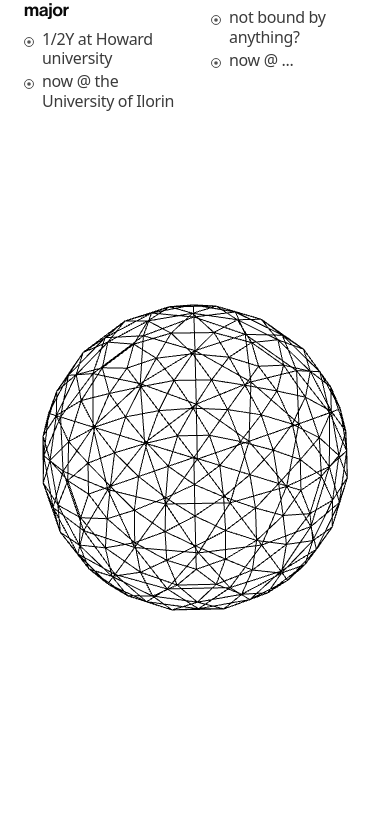
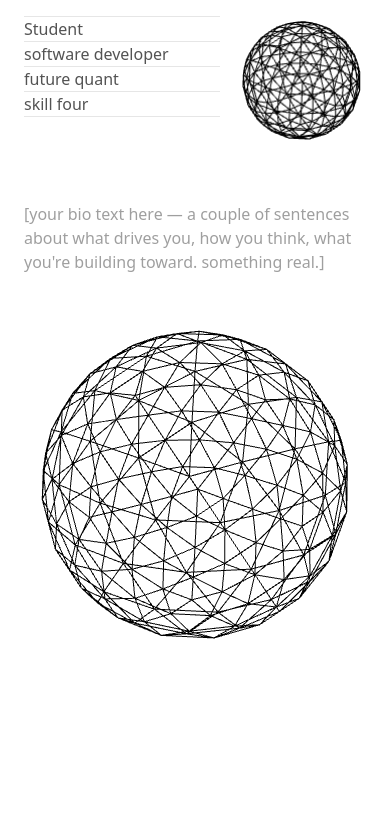
Before and after one commit to sforslime/my-site, a Next.js app: page / in a window 390 px wide. Shown: the part 856-1687 px from the top of the page. Built offline with nearby package versions, Linux system fonts and the light colour scheme; a web font is replaced by a local one.

Commit message:
Add ScrollFadeText component for scroll-based opacity effect and update Home layout

```diff
--- a/app/page.tsx
+++ b/app/page.tsx
@@ -1,6 +1,7 @@
 import Link from "next/link";
 import Typewriter from "@/components/Typewriter";
 import WireframeSphere from "@/components/WireframeSphereClient";
+import ScrollFadeText from "@/components/ScrollFadeText";
 
 const roles = [
   {
@@ -23,7 +24,7 @@ const roles = [
   {
     n: "03",
     title: "hobbies...",
-    items: ["basketballlll!!!", "music🎧",],
+    items: ["basketballlll!!!", "music🎧"],
   },
   {
     n: "04",
@@ -34,9 +35,7 @@ const roles = [
 
 const skills = ["Student", "software developer", "future quant", "skill four"];
 
-const rotatingWords = [
-  "i'm a 18 y/o...",
-];
+const rotatingWords = ["i'm a 18 y/o..."];
 
 function Bullet() {
   return (
@@ -49,20 +48,8 @@ function Bullet() {
   );
 }
 
-export default function Home() {
+function SocialIcons() {
   return (
-    <section className="px-6 md:pl-6 md:pr-12 pt-8 pb-24">
-      <div className="relative grid grid-cols-10 gap-8 items-start">
-        {/* column dividers */}
-        <div aria-hidden className="hidden md:block pointer-events-none absolute inset-y-0 left-[30%] w-px bg-rule" />
-        <div aria-hidden className="hidden md:block pointer-events-none absolute inset-y-0 left-[80%] w-px bg-rule" />
-
-        {/* LEFT — sticky */}
-        <aside className="col-span-10 md:col-span-3 md:sticky md:top-[calc(var(--nav-h)+2rem)] md:self-start flex flex-col gap-6 md:h-[calc(100vh-var(--nav-h)-3rem)]">
-          <h1 className="text-[clamp(2.5rem,8vw,90px)] font-light tracking-[-0.2px] leading-[1.1]">
-            hi!<br />i&apos;m AYO!.
-          </h1>
-
     <div className="flex flex-row items-center gap-5 text-ink/80">
       <a href="#" aria-label="Instagram" className="hover:opacity-60">
         <svg viewBox="0 0 24 24" width="18" height="18" fill="none" stroke="currentColor" strokeWidth="1.75" strokeLinecap="round" strokeLinejoin="round">
@@ -87,21 +74,12 @@ export default function Home() {
         </svg>
       </a>
     </div>
+  );
+}
 
-          <ul className="text-[16px] font-light text-ink/70 mt-auto mb-12 border-b border-rule">
-            {skills.map((s) => (
-              <li key={s} className="border-t border-rule py-0.3">{s}</li>
-            ))}
-          </ul>
-        </aside>
-
-        {/* MIDDLE — scrolls */}
-        <div className="col-span-10 md:col-span-5 flex flex-col gap-10">
-          <p className="text-[16px] font-light text-ink/70">
-            <Typewriter words={rotatingWords} />
-          </p>
-
-          <div className="grid grid-flow-col grid-rows-2 grid-cols-2 gap-x-8 gap-y-10">
+function RoleList() {
+  return (
+    <>
       {roles.map((r) => (
         <div key={r.n}>
           <h2 className="text-[18px] font-medium leading-[1.2] tracking-normal mb-2">
@@ -122,16 +100,89 @@ export default function Home() {
           </ul>
         </div>
       ))}
+    </>
+  );
+}
+
+function SkillsList({ className }: { className?: string }) {
+  return (
+    <ul className={`text-[16px] font-light text-ink/70 border-b border-rule ${className ?? ""}`}>
+      {skills.map((s) => (
+        <li key={s} className="border-t border-rule py-0.3">{s}</li>
+      ))}
+    </ul>
+  );
+}
+
+export default function Home() {
+  return (
+    <section className="pt-6 pb-24">
+
+      {/* ── MOBILE (hidden on md+) ───────────────────────── */}
+      <div className="md:hidden px-6 flex flex-col gap-6">
+        <h1 className="text-[64px] font-light tracking-[-0.2px] leading-[1.0]">
+          hi!<br />i&apos;m AYO!.
+        </h1>
+
+        <div className="flex items-center justify-between">
+          <SocialIcons />
+          <Link
+            href="/work"
+            className="inline-flex items-center gap-2 bg-ink text-paper rounded-full px-5 py-2.5 text-[15px] font-medium hover:opacity-90 transition"
+          >
+            view work <span aria-hidden>⇒</span>
+          </Link>
         </div>
 
+        <div className="flex flex-col gap-6">
+          <p className="text-[16px] font-light text-ink/70">i&apos;m a</p>
+          <div className="flex flex-col gap-8">
+            <RoleList />
+          </div>
+        </div>
+
+        <div className="flex gap-4 items-start mt-4">
+          <SkillsList className="flex-1" />
+          <WireframeSphere className="w-[38%] aspect-square" />
+        </div>
+
+        <ScrollFadeText className="text-[16px] font-light leading-[1.5] text-ink mt-8">
+          [your bio text here — a couple of sentences about what drives you,
+          how you think, what you&apos;re building toward. something real.]
+        </ScrollFadeText>
+
+        <WireframeSphere className="w-full aspect-square mt-4" />
+      </div>
+
+      {/* ── DESKTOP (hidden on mobile) ───────────────────── */}
+      <div className="hidden md:block px-6 md:pl-6 md:pr-12 pt-2">
+        <div className="relative grid grid-cols-10 gap-8 items-start">
+          <div aria-hidden className="pointer-events-none absolute inset-y-0 left-[30%] w-px bg-rule" />
+          <div aria-hidden className="pointer-events-none absolute inset-y-0 left-[80%] w-px bg-rule" />
+
+          {/* LEFT — sticky */}
+          <aside className="col-span-3 sticky top-[calc(var(--nav-h)+2rem)] self-start flex flex-col gap-6 h-[calc(100vh-var(--nav-h)-3rem)]">
+            <h1 className="text-[clamp(2.5rem,8vw,90px)] font-light tracking-[-0.2px] leading-[1.1]">
+              hi!<br />i&apos;m AYO!.
+            </h1>
+            <SocialIcons />
+            <SkillsList className="mt-auto mb-12" />
+          </aside>
+
+          {/* MIDDLE — scrolls */}
+          <div className="col-span-5 flex flex-col gap-10">
+            <p className="text-[16px] font-light text-ink/70">
+              <Typewriter words={rotatingWords} />
+            </p>
+            <div className="grid grid-flow-col grid-rows-2 grid-cols-2 gap-x-8 gap-y-10">
+              <RoleList />
+            </div>
             <WireframeSphere className="w-full aspect-square" />
-
-          {/* extra scroll space so sticky effect is visible — replace with real content */}
             <div className="h-[60vh]" aria-hidden />
           </div>
 
           {/* RIGHT — sticky */}
-        <aside className="col-span-10 md:col-span-2 md:sticky md:top-[calc(var(--nav-h)+2rem)] md:self-start flex flex-col items-start md:items-end gap-6 md:h-[calc(100vh-var(--nav-h)-3rem)]">
+          <aside className="col-span-2 sticky top-[calc(var(--nav-h)+2rem)] self-start flex flex-col items-end gap-6 h-[calc(100vh-var(--nav-h)-3rem)]">
             <div className="flex items-center gap-2 text-[16px] font-medium">
               <span className="inline-block w-2 h-2 rounded-full bg-emerald-500" />
               <span>available :)</span>
@@ -143,7 +194,6 @@ export default function Home() {
               view work <span aria-hidden>→</span>
             </Link>
             <p className="text-[16px] font-light text-ink/70">☆ based in Lagos</p>
-
             <a
               href="mailto:hello@yourdomain.com"
               className="mt-auto text-[16px] font-light text-ink/70 hover:opacity-60"
@@ -152,6 +202,8 @@ export default function Home() {
             </a>
           </aside>
         </div>
+      </div>
+
     </section>
   );
 }
--- /dev/null
+++ b/components/ScrollFadeText.tsx
@@ -0,0 +1,37 @@
+"use client";
+
+import { useRef, useEffect, useState } from "react";
+
+export default function ScrollFadeText({
+  children,
+  className,
+}: {
+  children: React.ReactNode;
+  className?: string;
+}) {
+  const ref = useRef<HTMLDivElement>(null);
+  const [opacity, setOpacity] = useState(0.12);
+
+  useEffect(() => {
+    const el = ref.current;
+    if (!el) return;
+
+    const update = () => {
+      const rect = el.getBoundingClientRect();
+      const vh = window.innerHeight;
+      // progress: 0 when element top hits bottom of screen → 1 when it reaches 40% up
+      const progress = 1 - Math.max(0, Math.min(1, rect.top / (vh * 0.65)));
+      setOpacity(0.12 + progress * 0.88);
+    };
+
+    window.addEventListener("scroll", update, { passive: true });
+    update();
+    return () => window.removeEventListener("scroll", update);
+  }, []);
+
+  return (
+    <div ref={ref} className={className} style={{ opacity, transition: "opacity 0.1s linear" }}>
+      {children}
+    </div>
+  );
+}
```
Lines whose indentation alone changed are shown as unchanged.
